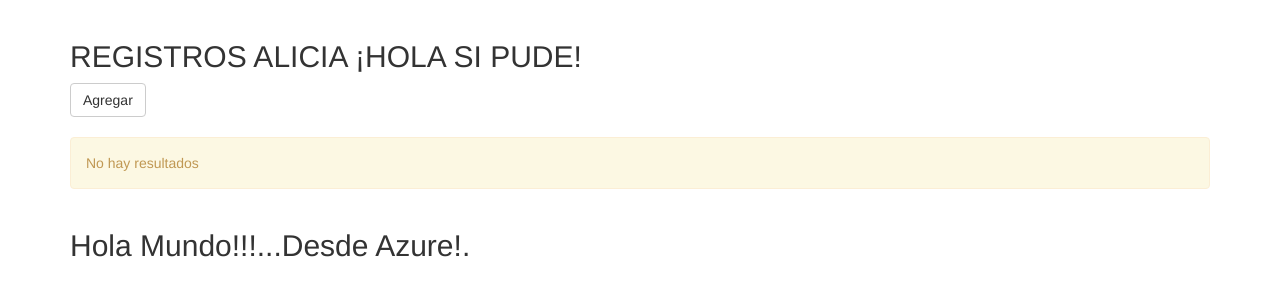
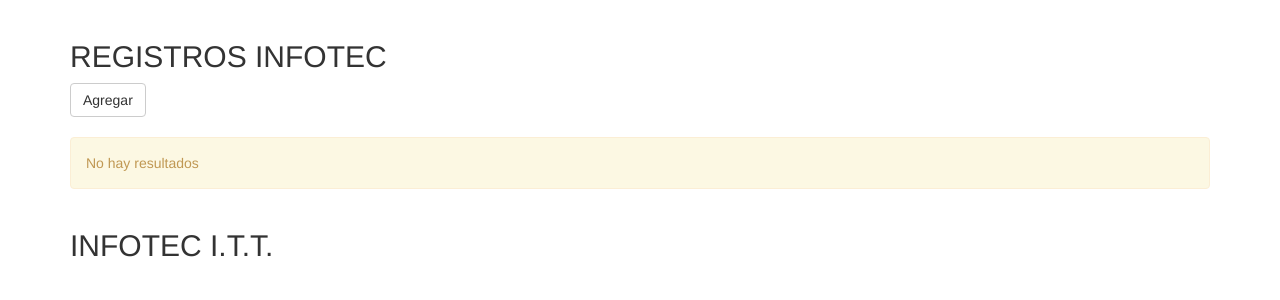
Before and after one commit to 1996199/INFOTEC, a PHP site: page /ver.php in a window 1280 px wide. Shown: the part 52-352 px from the top of the page. Run offline with PHP 8.4, Linux system fonts and the light colour scheme; data that the repository does not hold is empty.

Commit message:
Update ver.php

```diff
--- a/ver.php
+++ b/ver.php
@@ -1,7 +1,7 @@
 
 <html>
 	<head>
-		<title>.: CRUD EN AZURE :.</title>
+		<title>.: INFOTEC AZURE :.</title>
 		<link rel="stylesheet" type="text/css" href="bootstrap/css/bootstrap.min.css">
 		<script src="js/jquery.min.js"></script>
 	</head>
@@ -10,7 +10,7 @@
 <div class="container">
 <div class="row">
 <div class="col-md-12">
-		<h2>REGISTROS ALICIA ¡HOLA SI PUDE!</h2>
+		<h2>REGISTROS INFOTEC</h2>
 <!-- Button trigger modal -->
   <a data-toggle="modal" href="#myModal" class="btn btn-default">Agregar</a>
 <br><br>
@@ -57,7 +57,7 @@
 <?php include "php/tabla.php"; ?>
 </div>
 </div>
-<h2>Hola Mundo!!!...Desde Azure!.</h2>
+<h2>INFOTEC I.T.T.</h2>
 </div>
 
 <script src="bootstrap/js/bootstrap.min.js"></script>
```
